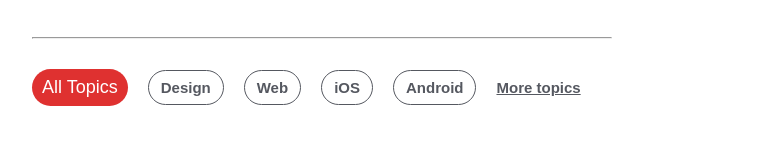
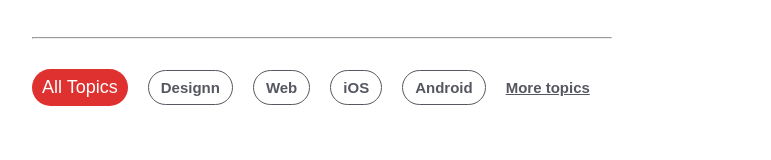
Before and after one commit to onifadjosh/version-control, a plain HTML site: page index.html in a window 1280 px wide. Shown: the part 390-550 px from the top of the page, without its empty margins (318-1089 px from the left). Drawn offline with Linux system fonts and the light colour scheme.

Commit message:
made changes in html

```diff
--- a/index.html
+++ b/index.html
@@ -68,7 +68,7 @@
 
         <a href="" class="alley">All Topics</a>
 
-        <a href="" class="web">Design</a>
+        <a href="" class="web">Designn</a>
 
         <a href="" class="web">Web</a>
 
```
